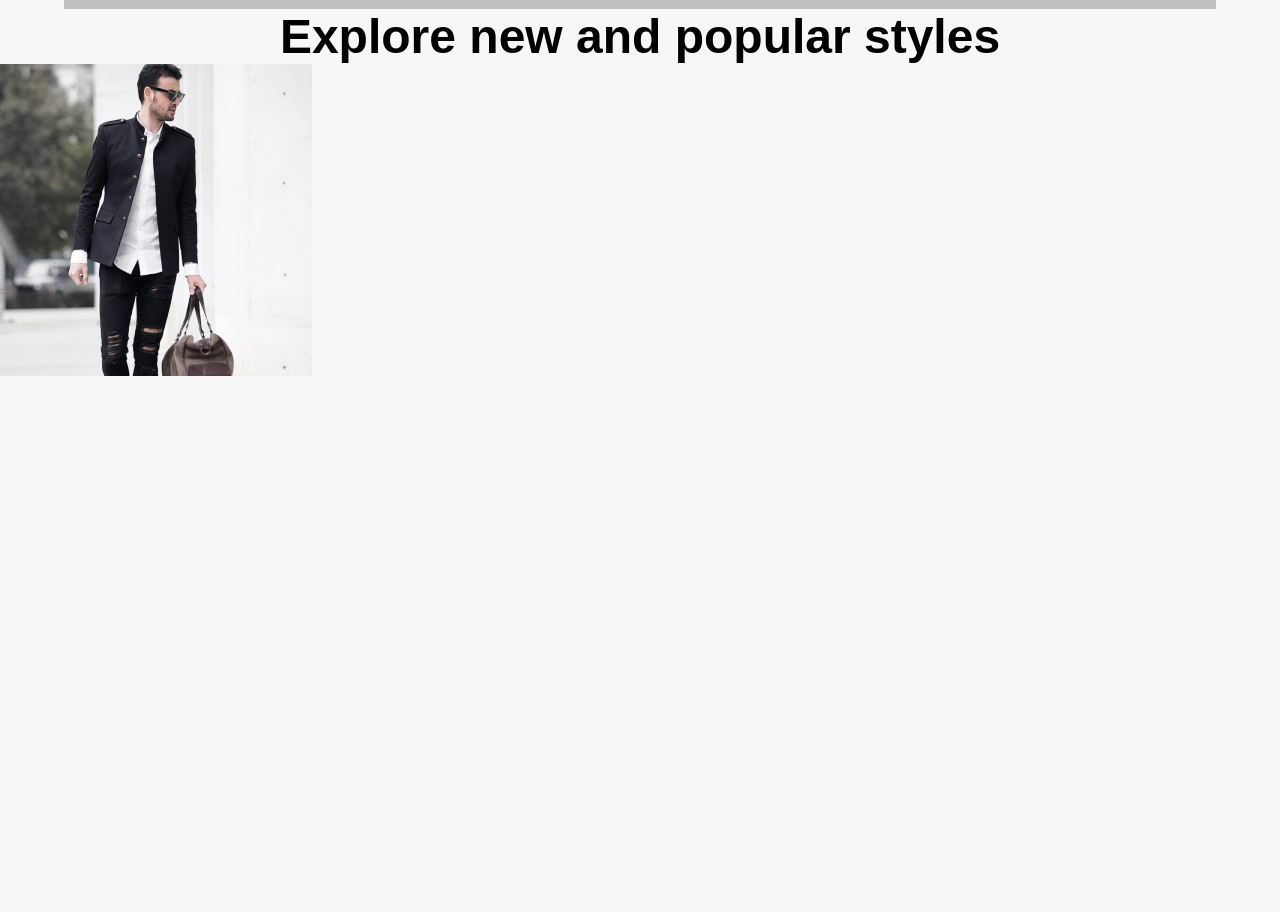
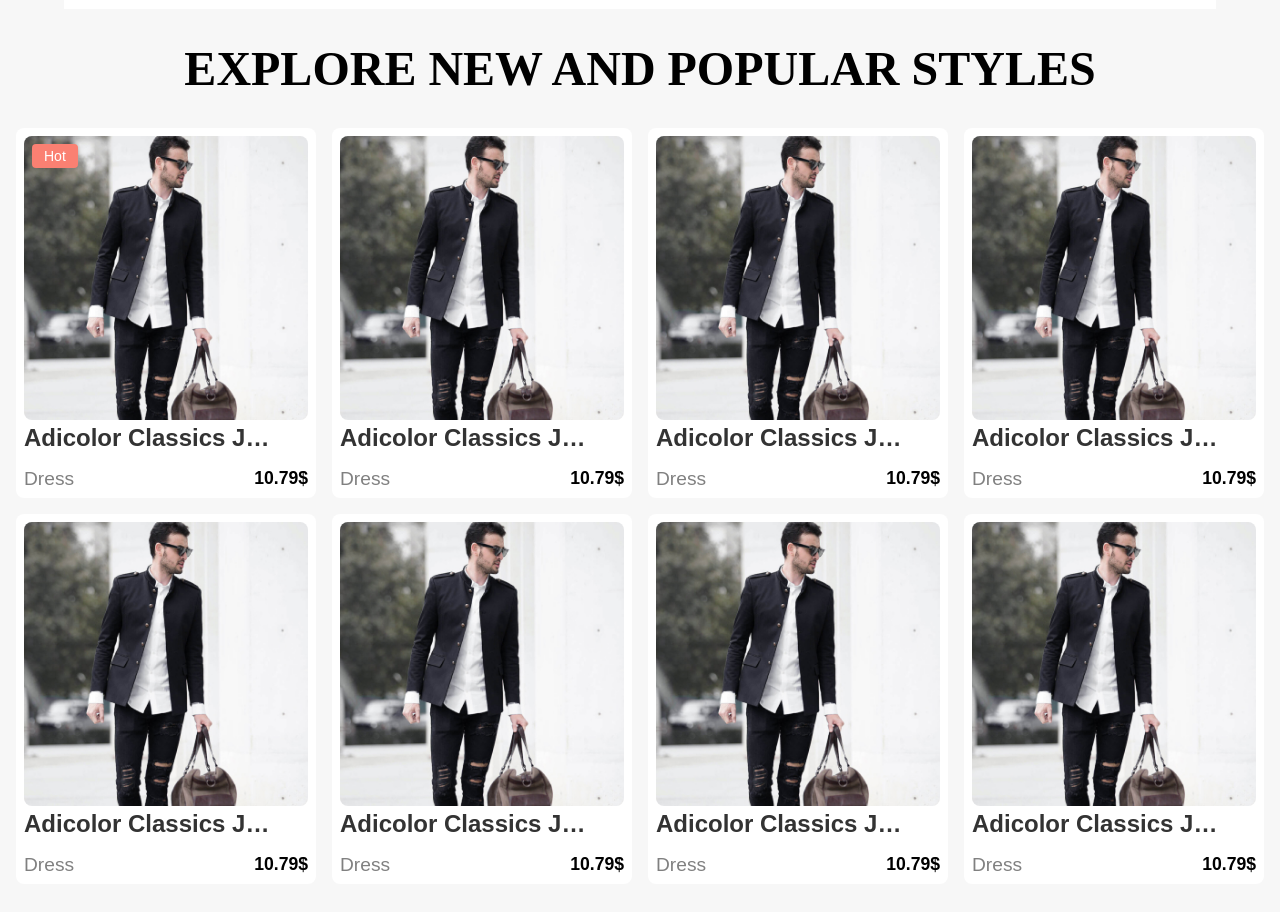
Before and after one commit to AungMyoAye101/ecommerce, a plain HTML site: page index.html in a window 1280 px wide. Shown: the part 1500-2412 px from the top of the page. Before the commit the page ends 1880 px from the top, so only its background shows below. Drawn offline with Linux system fonts and the light colour scheme.

Commit message:
added product

```diff
--- a/index.html
+++ b/index.html
@@ -122,9 +122,87 @@
       <div class="product-con">
         <div class="card">
           <img src="./logo/image2.jpg" alt="product image" />
+          <div class="badge">Hot</div>
+          <div class="product-info">
+            <h2>Adicolor Classics Joggers</h2>
+            <div class="flex info">
+              <p class="type">Dress</p>
+              <p class="price">10.79$</p>
+            </div>
+          </div>
+        </div>
+        <div class="card">
+          <img src="./logo/image2.jpg" alt="product image" />
+          <div class="product-info">
+            <h2>Adicolor Classics Joggers</h2>
+            <div class="flex info">
+              <p class="type">Dress</p>
+              <p class="price">10.79$</p>
+            </div>
+          </div>
+        </div>
+        <div class="card">
+          <img src="./logo/image2.jpg" alt="product image" />
+          <div class="product-info">
+            <h2>Adicolor Classics Joggers</h2>
+            <div class="flex info">
+              <p class="type">Dress</p>
+              <p class="price">10.79$</p>
+            </div>
+          </div>
+        </div>
+        <div class="card">
+          <img src="./logo/image2.jpg" alt="product image" />
+          <div class="product-info">
+            <h2>Adicolor Classics Joggers</h2>
+            <div class="flex info">
+              <p class="type">Dress</p>
+              <p class="price">10.79$</p>
+            </div>
+          </div>
+        </div>
+        <div class="card">
+          <img src="./logo/image2.jpg" alt="product image" />
+          <div class="product-info">
+            <h2>Adicolor Classics Joggers</h2>
+            <div class="flex info">
+              <p class="type">Dress</p>
+              <p class="price">10.79$</p>
+            </div>
+          </div>
+        </div>
+        <div class="card">
+          <img src="./logo/image2.jpg" alt="product image" />
+          <div class="product-info">
+            <h2>Adicolor Classics Joggers</h2>
+            <div class="flex info">
+              <p class="type">Dress</p>
+              <p class="price">10.79$</p>
+            </div>
+          </div>
+        </div>
+        <div class="card">
+          <img src="./logo/image2.jpg" alt="product image" />
+          <div class="product-info">
+            <h2>Adicolor Classics Joggers</h2>
+            <div class="flex info">
+              <p class="type">Dress</p>
+              <p class="price">10.79$</p>
+            </div>
+          </div>
+        </div>
+        <div class="card">
+          <img src="./logo/image2.jpg" alt="product image" />
+          <div class="product-info">
+            <h2>Adicolor Classics Joggers</h2>
+            <div class="flex info">
+              <p class="type">Dress</p>
+              <p class="price">10.79$</p>
+            </div>
+          </div>
         </div>
       </div>
     </section>
-    <script src="./script/script.js"></script>
+    <script type="module" src="./script/script.js"></script>
   </body>
 </html>
--- a/style/style.css
+++ b/style/style.css
@@ -7,16 +7,17 @@ header {
 .head-link {
   justify-content: space-between;
   align-items: center;
-  padding: 4px 2rem;
+  padding: 10px 2rem;
   background-color: #f7f7f7;
 }
 nav div input {
-  padding: 4px;
+  padding: 6px;
   font-size: 1rem;
   border: 1px solid lightgray;
   border-top-left-radius: 4px;
   border-bottom-left-radius: 4px;
   outline-color: aqua;
+  flex: 1;
 }
 .logo-title {
   display: none;
@@ -91,7 +92,7 @@ nav div input {
 /* hero section */
 .hero {
   height: 100vh;
-  background: #ffff;
+  background: linear-gradient(to right, #fff, #f7f7f7, #eeee);
   justify-content: space-between;
   padding: 2rem;
 }
@@ -99,18 +100,18 @@ nav div input {
   max-width: 500px;
 }
 .title-con h1 {
-  font-size: 3rem;
+  font-size: 4rem;
 }
 .title-con p {
   font-size: 1.2rem;
   font-weight: 300;
+  margin: 1rem 0;
 }
 
 .title-con button {
   background-color: #333;
   color: white;
-  padding: 6px 10px;
-  margin-top: 12px;
+  padding: 10px 20px;
 }
 .title-con button i {
   margin-right: 4px;
@@ -138,7 +139,7 @@ nav div input {
 
   gap: 10px;
   padding: 1rem;
-  background-color: silver;
+  background-color: white;
 }
 .showcase-image-con img {
   width: 100%;
@@ -149,9 +150,63 @@ nav div input {
 }
 
 /* container section  */
+.container {
+  padding: 2rem 1rem;
+}
 .container h1 {
   text-align: center;
   font-size: 3rem;
+  margin-bottom: 2rem;
+  font-family: serif;
+  text-transform: uppercase;
+}
+/* Card section */
+.product-con {
+  margin: 0 auto;
+  display: grid;
+  grid-template-columns: repeat(4, 1fr);
+  gap: 1rem;
+}
+.card {
+  background-color: #fff;
+  min-width: 300px;
+  padding: 8px;
+  border-radius: 8px;
+  position: relative;
+}
+.card img {
+  width: 100%;
+  border-radius: 8px;
+}
+.badge {
+  position: absolute;
+  top: 1rem;
+  left: 1rem;
+  color: #fff;
+  font-size: 14px;
+  padding: 4px 12px;
+  background-color: salmon;
+  border-radius: 4px;
+}
+
+.product-info h2 {
+  width: 90%;
+  color: #333;
+  font-size: 1.5rem;
+  white-space: nowrap;
+  overflow: hidden;
+  text-overflow: ellipsis;
+  margin-bottom: 1rem;
+}
+.info {
+  justify-content: space-between;
+  font-size: 1.2rem;
+  color: gray;
+}
+.price {
+  color: #000;
+  font-size: 1.1rem;
+  font-weight: 600;
 }
 
 /* responsive for nav bar  */
```
Also changed, not shown: script/product.js (added, +66 -0 lines), images/product-1.jpg (added), images/product-2.jpg (added), images/product-3.jpg (added), images/product-4.jpg (added), images/product-5.jpg (added), images/product-6.jpg (added), images/product-7.jpg (added), images/product-8.jpg (added).
